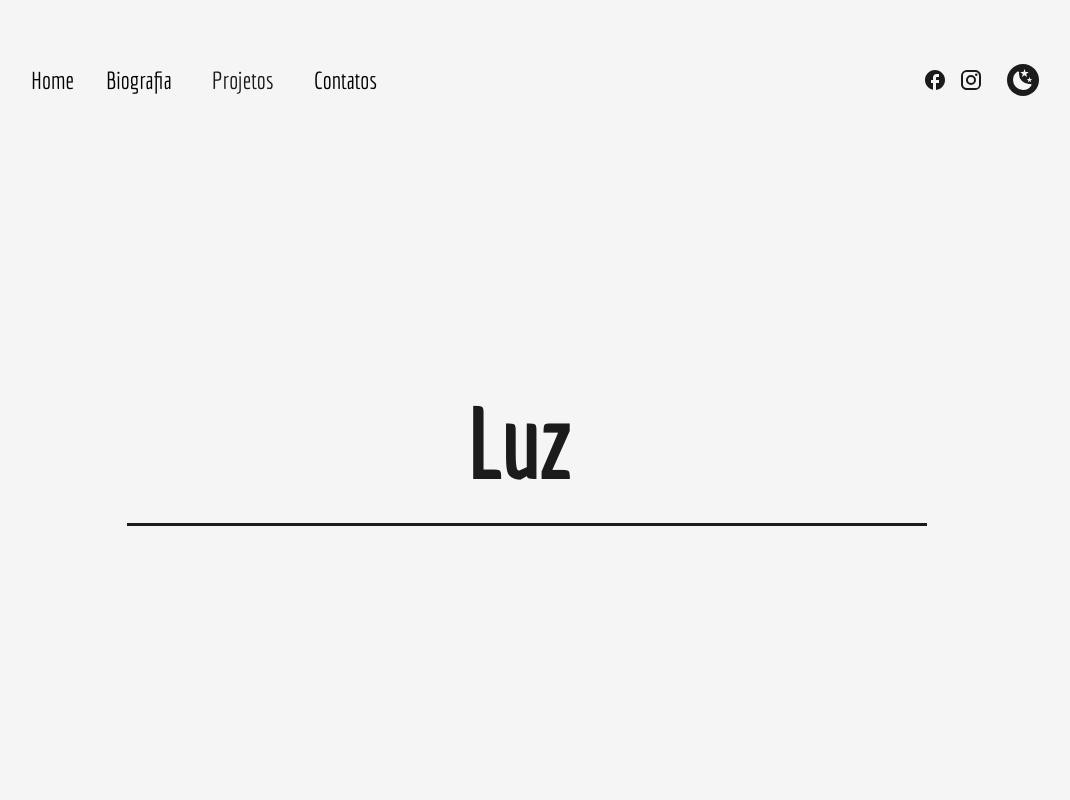
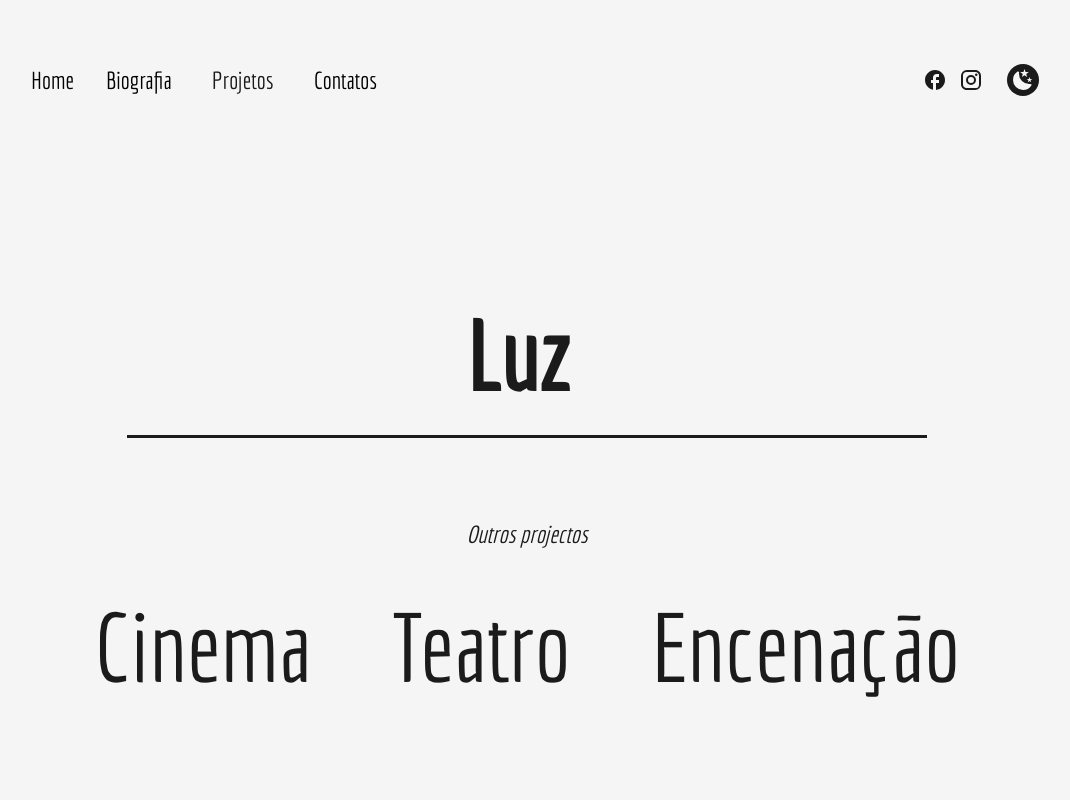
Before and after one commit to dopelyner/bernardo-santo-tirso, a Next.js app: page /light in a window 1280 px wide. Shown: the top 800 px of the page, without its empty margins (113-1183 px from the left). Built offline with nearby package versions, Linux system fonts and the light colour scheme.

Commit message:
crafted: links to redirect to other projects

```diff
--- a/src/pages/cinema.js
+++ b/src/pages/cinema.js
@@ -1,5 +1,6 @@
 import AnimatedText from '@/components/AnimatedText';
 import Layout from '@/components/Layout';
+import { CustomLink } from '@/components/Navbar';
 import SeparatorBar from '@/components/SeparatorBar';
 import dynamic from 'next/dynamic';
 import Head from 'next/head';
@@ -90,6 +91,18 @@ const Cinema = () => {
                                 videoURL="https://res.cloudinary.com/dohak5bnv/video/upload/f_auto:video,q_auto/ao-acaso-um-rapaz"
                             />
                         </div>
+
+                        <SeparatorBar size="big" />
+
+                        <div className='flex flex-col items-center justify-center'>
+                            <h3 className='text-2xl italic mb-12'> Outros projectos</h3>
+                            <div className='flex flex-row gap-20 lg:flex-col'>
+                                <CustomLink href="/theater" title="Teatro" className='w-full text-8xl xs:text-5xl text-center' />
+                                <CustomLink href="/light" title="Luz" className='w-full text-8xl xs:text-5xl text-center' />
+                                <CustomLink href="/staging" title="Encenação" className='w-full text-8xl xs:text-5xl text-center' />
+                            </div>
+                        </div>
+
                     </div>
 
                 </Layout>
--- a/src/pages/light.js
+++ b/src/pages/light.js
@@ -1,5 +1,6 @@
 import AnimatedText from '@/components/AnimatedText';
 import Layout from '@/components/Layout';
+import { CustomLink } from '@/components/Navbar';
 import SeparatorBar from '@/components/SeparatorBar';
 import dynamic from 'next/dynamic';
 import Head from 'next/head';
@@ -61,6 +62,14 @@ const Light = () => {
                             />
                             <SeparatorBar size="big" />
 
+                            <div className='flex flex-col items-center justify-center'>
+                                <h3 className='text-2xl italic mb-12'> Outros projectos</h3>
+                                <div className='flex flex-row gap-20 lg:flex-col'>
+                                    <CustomLink href="/cinema" title="Cinema" className='w-full text-8xl xs:text-5xl text-center' />
+                                    <CustomLink href="/theater" title="Teatro" className='w-full text-8xl xs:text-5xl text-center' />
+                                    <CustomLink href="/staging" title="Encenação" className='w-full text-8xl xs:text-5xl text-center' />
+                                </div>
+                            </div>
 
 
                         </div>
--- a/src/pages/staging.js
+++ b/src/pages/staging.js
@@ -1,5 +1,6 @@
 import AnimatedText from '@/components/AnimatedText';
 import Layout from '@/components/Layout';
+import { CustomLink } from '@/components/Navbar';
 import SeparatorBar from '@/components/SeparatorBar';
 import dynamic from 'next/dynamic';
 import Head from 'next/head';
@@ -62,7 +63,14 @@ const Staging = () => {
                             />
                             <SeparatorBar size="big" />
 
-
+                            <div className='flex flex-col items-center justify-center'>
+                                <h3 className='text-2xl italic mb-12'> Outros projectos</h3>
+                                <div className='flex flex-row gap-20 lg:flex-col'>
+                                    <CustomLink href="/cinema" title="Cinema" className='w-full text-8xl xs:text-5xl text-center' />
+                                    <CustomLink href="/theater" title="Teatro" className='w-full text-8xl xs:text-5xl text-center' />
+                                    <CustomLink href="/light" title="Luz" className='w-full text-8xl xs:text-5xl text-center' />
+                                </div>
+                            </div>
                         </div>
                     </div>
 
--- a/src/pages/theater.js
+++ b/src/pages/theater.js
@@ -1,5 +1,6 @@
 import AnimatedText from '@/components/AnimatedText';
 import Layout from '@/components/Layout';
+import { CustomLink } from '@/components/Navbar';
 import SeparatorBar from '@/components/SeparatorBar';
 import dynamic from 'next/dynamic';
 import Head from 'next/head';
@@ -61,6 +62,14 @@ const Theater = () => {
                             />
                             <SeparatorBar size="big" />
 
+                            <div className='flex flex-col items-center justify-center'>
+                                <h3 className='text-2xl italic mb-12'> Outros projectos</h3>
+                                <div className='flex flex-row gap-20 lg:flex-col'>
+                                    <CustomLink href="/cinema" title="Cinema" className='w-full text-8xl xs:text-5xl text-center' />
+                                    <CustomLink href="/light" title="Luz" className='w-full text-8xl xs:text-5xl text-center' />
+                                    <CustomLink href="/staging" title="Encenação" className='w-full text-8xl xs:text-5xl text-center' />
+                                </div>
+                            </div>
 
                         </div>
                     </div>
```
